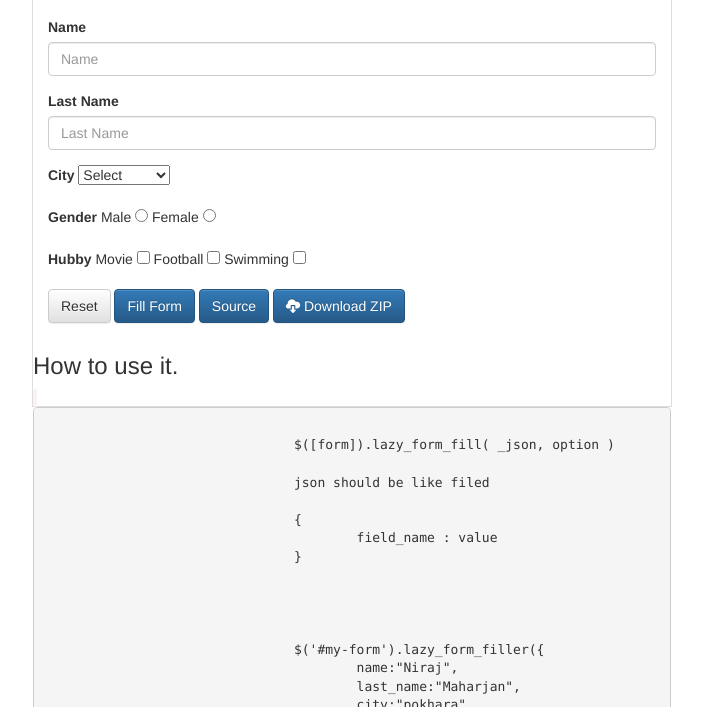
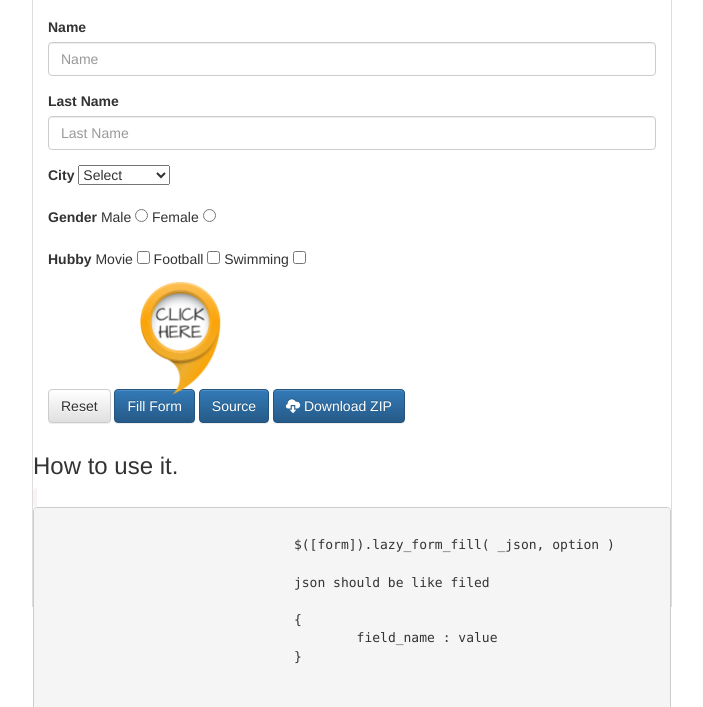
Before and after one commit to neroze/lazy-form-filler, a plain HTML site: page index.html in a window 1280 px wide. Shown: the part 93-800 px from the top of the page, without its empty margins (288-991 px from the left). Drawn offline with nearby package versions, Linux system fonts and the light colour scheme.

Commit message:
click here icon

```diff
--- a/index.html
+++ b/index.html
@@ -36,7 +36,7 @@
 </head>
 <body>
 
-	<div  style="margin: auto; border:1px solid #DDD; width:50%; height:500px;">
+	<div  style="margin: auto; border:1px solid #DDD; width:50%; height:700px;">
 
 		<div class="panel-body col-md-12">
 			<h2>For all lazy developers.... </h2>
@@ -79,10 +79,12 @@
 					Swimming
 					<input type="checkbox" name="hubby" value="3">
 				</div>
-				<div class="form-group">
+				<div class="form-group" style="padding-top:100px;">
 
 					<input type="reset" value="Reset" class="btn btn-default">
+
 					<input type="button" class="btn btn-primary" onclick="auto_fill()" value="Fill Form">
+					<img style="position: absolute;top: 366px;left: 100px;" src="click-here-icon.png" width="100" alt="">
 					<a href="https://github.com/neroze/lazy-form-filler/tree/master" class="btn btn-primary" >Source</a>
 					<a href="https://github.com/neroze/lazy-form-filler/archive/master.zip" class="btn btn-primary" aria-label="Download the contents of neroze/lazy-form-filler as a zip file" title="Download the contents of neroze/lazy-form-filler as a zip file" rel="nofollow">
                  <span class="glyphicon glyphicon-cloud-download"></span>
```
Also changed, not shown: click-here-icon.png (added).
